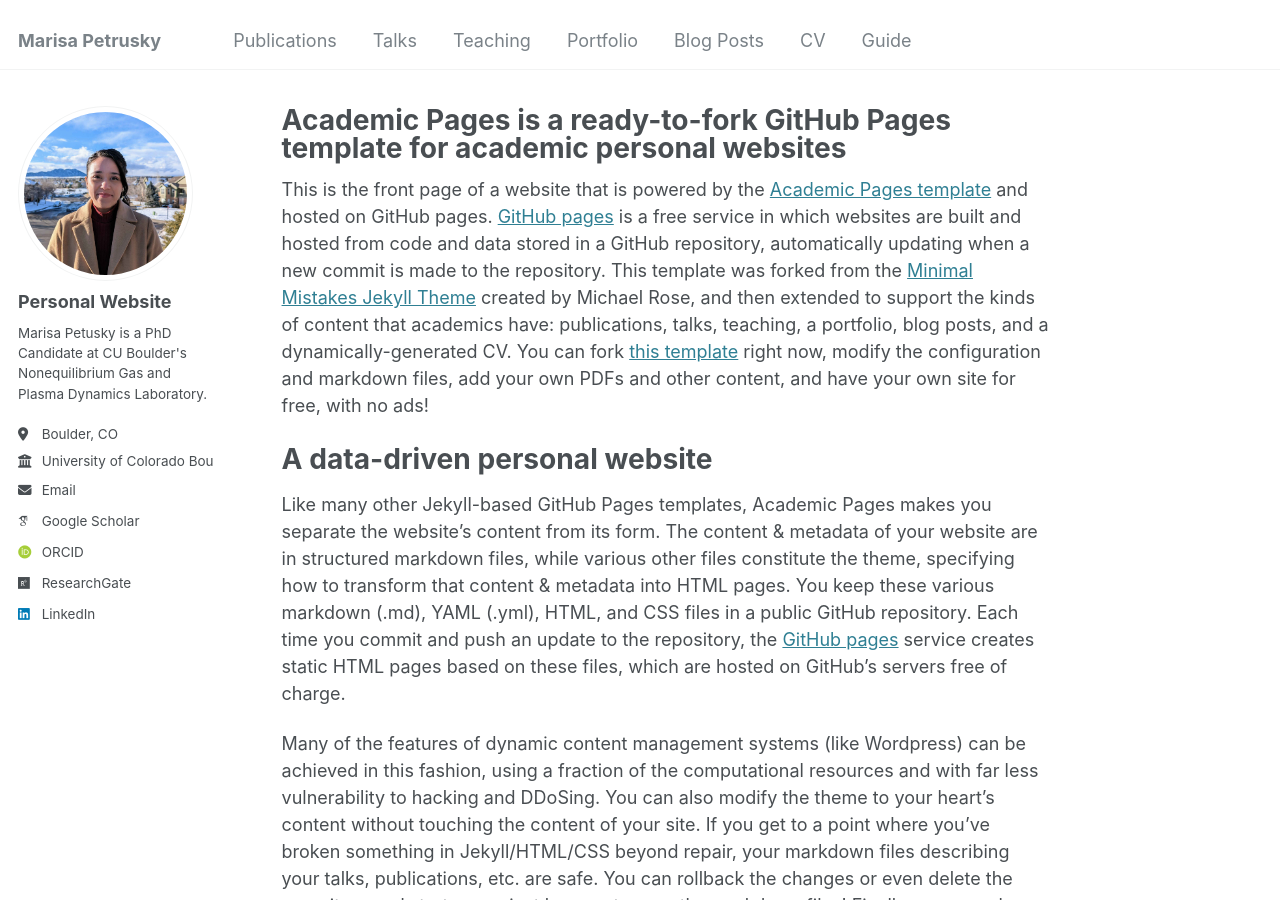
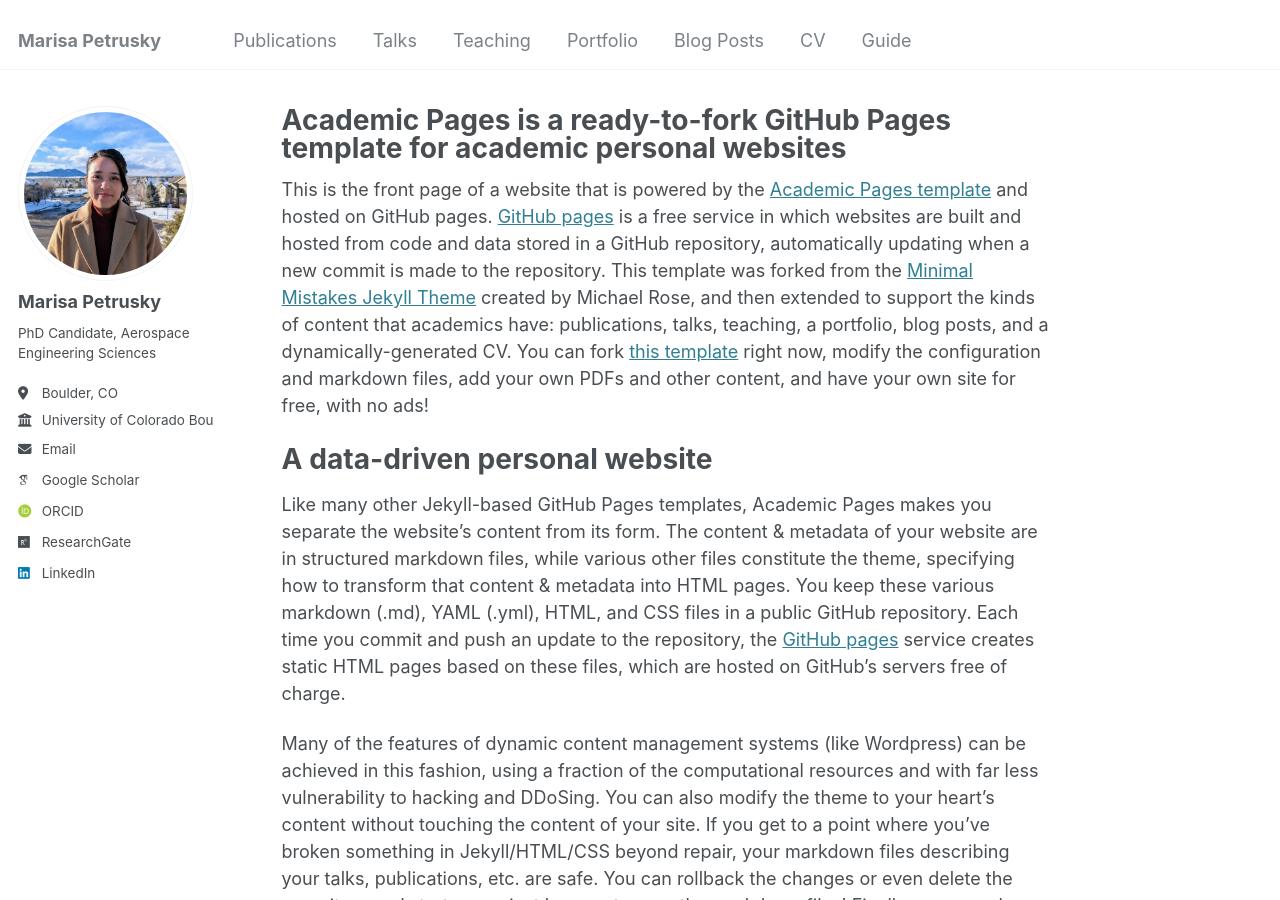
Before and after one commit to marisapetrusky/marisapetrusky.github.io, a Jekyll site: the page built from _pages/about.md, in a window 1280 px wide and 900 px high. Built offline with Jekyll 4.4.1, drawn with Linux system fonts in a browser that asks for light colours; some web fonts are replaced.

Commit message:
Update _config.yml

```diff
--- a/_config.yml
+++ b/_config.yml
@@ -22,9 +22,9 @@ repository               : "marisapetrusky/marisapetrusky.github.io"
 author:
   # Biographic information
   avatar           : "profile.jpg"
-  name             : "Personal Website"
+  name             : "Marisa Petrusky"
   pronouns         : # example: "she/her"
-  bio              : "Marisa Petusky is a PhD Candidate at CU Boulder's Nonequilibrium Gas and Plasma Dynamics Laboratory. "
+  bio              : "PhD Candidate, Aerospace Engineering Sciences"
   location         : "Boulder, CO"
   employer         : "University of Colorado Boulder"
   uri              : # URL
```
